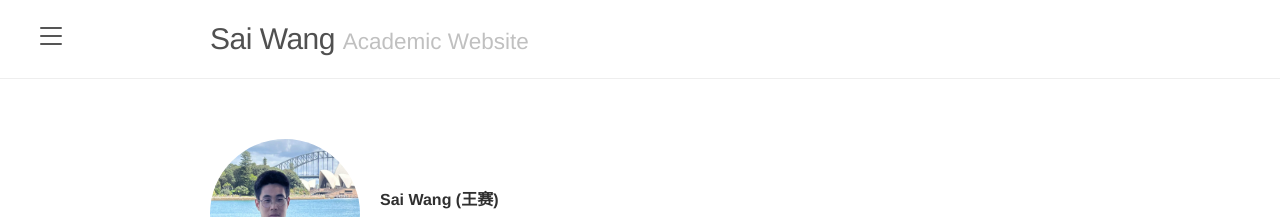
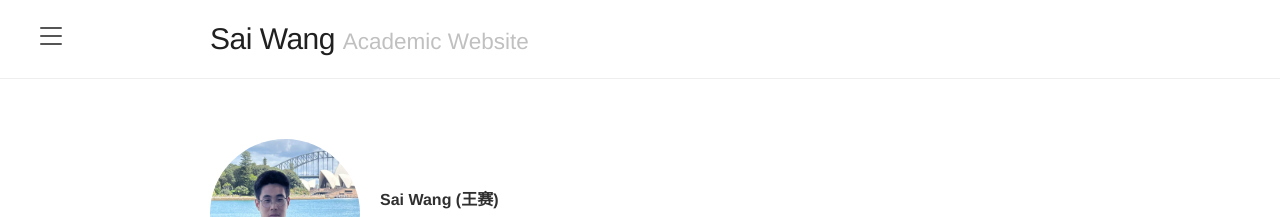
Before and after one commit to Alxendweb/alxendweb.github.io, a Jekyll site: the page built from index.html, in a window 1280 px wide. Shown: the top 217 px of the page. Built offline with Jekyll 4.4.1, drawn with Linux system fonts in a browser that asks for light colours; the list of posts is cut into pages by our own code.

Commit message:
Update lanyon.css

```diff
--- a/public/css/lanyon.css
+++ b/public/css/lanyon.css
@@ -107,11 +107,11 @@ h1, h2, h3, h4, h5, h6 {
   font-weight: 500;
 }
 .masthead-title a {
-  color: #505050;
+  color: #202020;
 }
 .masthead-title small {
   font-size: 75%;
-  font-weight: 300;
+  font-weight: 400;
   color: #c0c0c0;
   letter-spacing: 0;
 }
```
